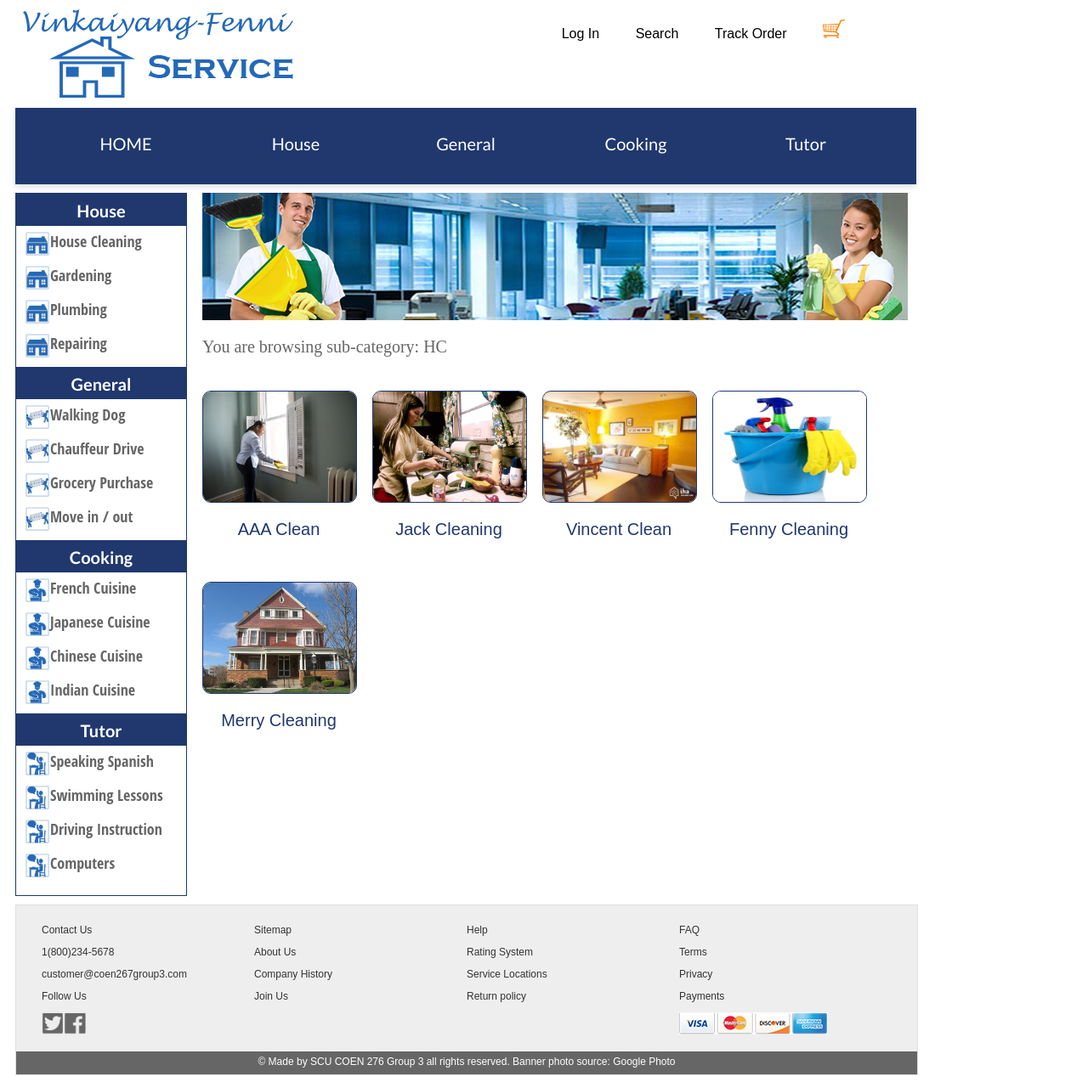
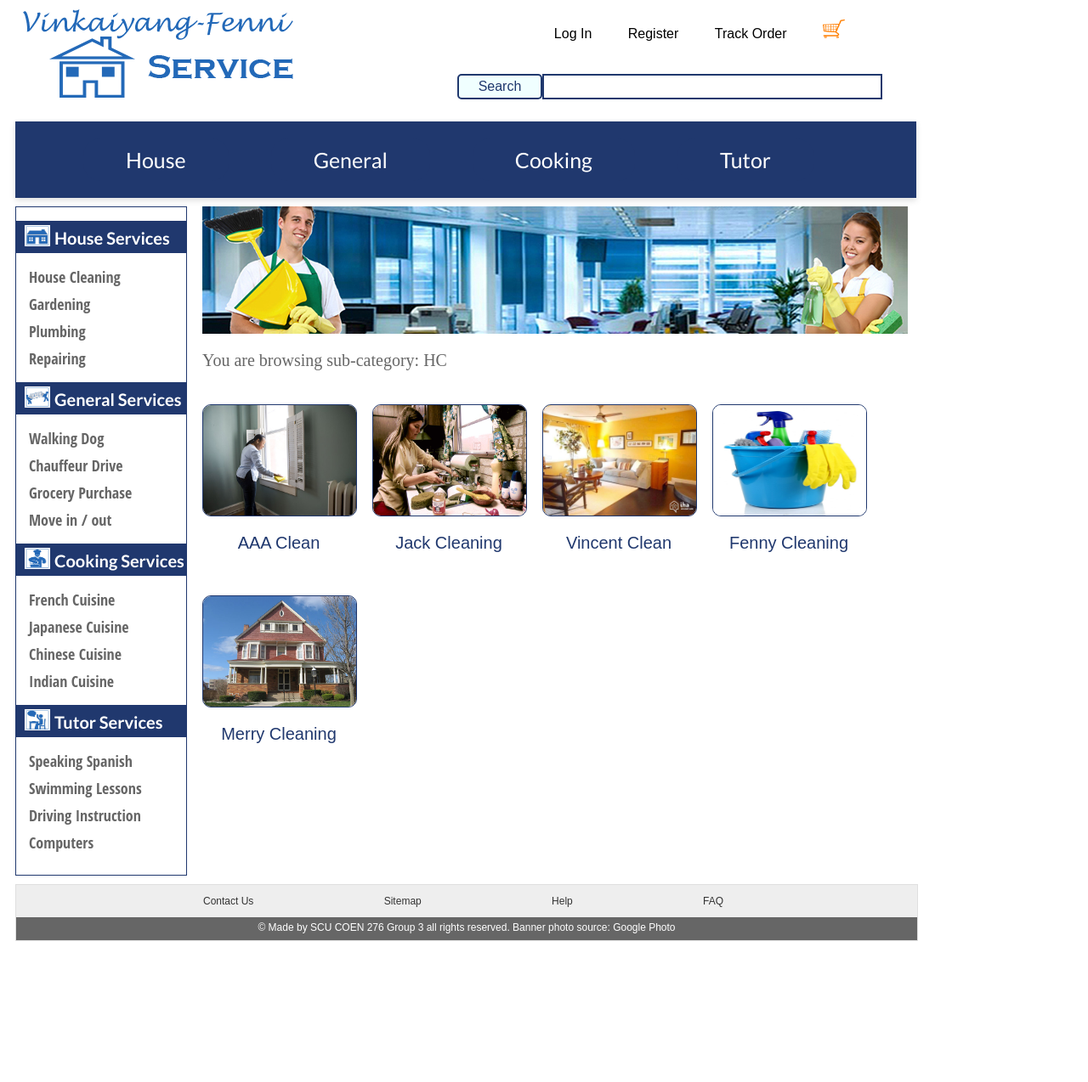
Before and after one commit to ServicesWeb/ServicesWeb, a PHP site: page /list.php?category=HC in a window 1280 px wide. Shown: the whole page at 85% size. After the commit the page ends 1108 px from the top, so only its background shows below. Run offline with PHP 8.4, Linux system fonts and the light colour scheme; data comes from the database, SQL or seed files in the repository; some libraries are stand-ins or nearby versions.

Commit message:
work continue after class

```diff
--- a/cart.php
+++ b/cart.php
@@ -229,6 +229,8 @@ $mysqli=NULL;
             }
         ?>
     </div> <!-- end of mainbody div -->
+    <p>Payments</p>
+     <img src="img/creditcard.jpg" alt="creditcard"/>
 <?php
     include 'foot.php';
     require 'close.php';
--- a/contactus.php
+++ b/contactus.php
@@ -13,6 +13,10 @@
         <input id="contactus_submit"type="submit" value="Submit"><br/>
     </fieldset>
 </form>
+<p>1(800)234-5678</p>
+<p>customer@coen267group3.com</p>
+<p>Follow Us</p>
+<img src="img/followus.png" alt="followus" width="55px"/>
 <?php
     include 'foot.php';
 ?>
--- a/foot.php
+++ b/foot.php
@@ -1,31 +1,12 @@
         <div id="footbar">
-                <div class="footbardiv">
-                    <p><a href="contactus.php">Contact Us</a></p>
-                    <p>1(800)234-5678</p>
-                    <p>customer@coen267group3.com</p>
-                    <p>Follow Us</p>
-                    <img src="img/followus.png" alt="followus" width="55px"/>
-                </div>
-                <div class="footbardiv">
-                    <p><a href="sitemap.php">Sitemap</a></p>
-                    <p>About Us</p>
-                    <p>Company History</p>
-                    <p>Join Us</p>
-                </div>
-                <div class="footbardiv">
-                    <p><a href="help.php">Help</a></p>
-                    <p>Rating System</p>
-                    <p>Service Locations</p>
-                    <p><a href="help.php">Return policy</a></p>
-                </div>
-
-                 <div class="footbardiv">
-                    <p><a href="help.php">FAQ</a></p>
-                    <p>Terms</p>
-                    <p>Privacy</p>
-                    <p>Payments</p>
-                     <img src="img/creditcard.jpg" alt="creditcard"/>
-                </div>
+            <div class="footbardiv">
+              <ul>
+                <li><a href="contactus.php">Contact Us</a></li>
+                <li><a href="sitemap.php">Sitemap</a></li>
+                <li><a href="help.php">Help</a></li>
+                <li><a href="help.php">FAQ</a></li>
+              </ul>
+            </div>
 
             <div class="footbarmadeby">© Made by SCU COEN 276 Group 3 all rights reserved. Banner photo source: Google Photo</div>
         </div>
--- a/header.php
+++ b/header.php
@@ -9,6 +9,7 @@
         <!-- this is headers beginning -->
         <div id="header">
             <a href="index.php"><img class="logo" src="img/logo.png" alt="logo"></a>
+
             <ul>
               <?php
                  if (empty($_COOKIE["userlogin"])) {
@@ -20,16 +21,22 @@
                  echo "<li><a href=\"logout.php\">Logout</a></li>";
                  }
                  ?>
-              <li><a href="search.php">Search</a></li>
+              <li><a href="search.php">Register</a></li>
               <li><a href="trackorder.php">Track Order</a></li>
               <li><a class="cart" href="cart.php"><img src="img/shopping-cart.png" /></a></li>
+            </ul>
 
-            </ul>
+            <form action="search.php">
+              <div id="searchWindow">
+                <input type="text" name="search" class="searchform">
+                <input type="submit" value="Search" class="searchsubmit">
+              </div>
+            </form>
         </div>
 
        <div id="menubar">
            <ul>
-              <li><a href="index.php">HOME</a></li>
+              <!--<li><a href="index.php">HOME</a></li>-->
               <li>House
                   <ul>
                       <li><a href="list.php?category=HC">House Cleaning</a></li>
@@ -48,18 +55,18 @@
               </li>
               <li>Cooking
                   <ul>
-                      <li><a href="list.php?category=FR">French</a></li>
-                      <li><a href="list.php?category=JA">Japanese</a></li>
-                      <li><a href="list.php?category=CH">Chinese</a></li>
-                      <li><a href="list.php?category=IN">Indian</a></li>
+                      <li><a href="list.php?category=FR">French Cuisine</a></li>
+                      <li><a href="list.php?category=JA">Japanese Cuisine</a></li>
+                      <li><a href="list.php?category=CH">Chinese Cuisine</a></li>
+                      <li><a href="list.php?category=IN">Indian Cuisine</a></li>
                   </ul>
               </li>
               <li>Tutor
                   <ul>
-                      <li><a href="list.php?category=SP">Spanish</a></li>
-                      <li><a href="list.php?category=SW">Swim</a></li>
-                      <li><a href="list.php?category=DR">Drive</a></li>
-                      <li><a href="list.php?category=CO">Computer</a></li>
+                      <li><a href="list.php?category=SP">Speaking Spanish</a></li>
+                      <li><a href="list.php?category=SW">Swimming Lessons</a></li>
+                      <li><a href="list.php?category=DR">Driving Instruction</a></li>
+                      <li><a href="list.php?category=CO">Computers</a></li>
                   </ul>
               </li>
             </ul>
--- a/list.php
+++ b/list.php
@@ -13,29 +13,40 @@
     <div id='mainbody'>
         <!-- left side of mainbody, showing categories -->
         <div id="categoryleft">
-            <h2>House</h2>
-                <p><img src="img/category_1.jpg"><a href="list.php?category=HC">House Cleaning</a></p>
-                <p><img src="img/category_1.jpg"><a href="list.php?category=GD">Gardening</a></p>
-                <p><img src="img/category_1.jpg"><a href="list.php?category=PB">Plumbing</a></p>
-                <p><img src="img/category_1.jpg"><a href="list.php?category=RP">Repairing</a></p>
 
-            <h2>General</h2>
-                <p><img src="img/category_2.jpg"><a href="list.php?category=WD">Walking Dog</a></p>
-                <p><img src="img/category_2.jpg"><a href="list.php?category=CD">Chauffeur Drive</a></p>
-                <p><img src="img/category_2.jpg"><a href="list.php?category=GP">Grocery Purchase</a></p>
-                <p><img src="img/category_2.jpg"><a href="list.php?category=MM">Move in &#47; out</a></p>
+            <ul id="manu1C"><img src="img/category_1.jpg"><h2>House Services</h2><br />
+              <div id="manu1">
+                <li><a href="list.php?category=HC">House Cleaning</a></li>
+                <li><a href="list.php?category=GD">Gardening</a></li>
+                <li><a href="list.php?category=PB">Plumbing</a></li>
+                <li><a href="list.php?category=RP">Repairing</a></li>
+              </div>
+            </ul>
 
-            <h2>Cooking</h2>
-                <p><img src="img/category_3.jpg"><a href="list.php?category=FR">French Cuisine</a></p>
-                <p><img src="img/category_3.jpg"><a href="list.php?category=JA">Japanese Cuisine</a></p>
-                <p><img src="img/category_3.jpg"><a href="list.php?category=CH">Chinese Cuisine</a></p>
-                <p><img src="img/category_3.jpg"><a href="list.php?category=IN">Indian Cuisine</a></p>
-
-            <h2>Tutor</h2>
-                <p><img src="img/category_4.jpg"><a href="list.php?category=SP">Speaking Spanish</a></p>
-                <p><img src="img/category_4.jpg"><a href="list.php?category=SW">Swimming Lessons</a></p>
-                <p><img src="img/category_4.jpg"><a href="list.php?category=DR">Driving Instruction</a></p>
-                <p><img src="img/category_4.jpg"><a href="list.php?category=CO">Computers</a></p>
+          <div id="manu2">
+            <ul><img src="img/category_2.jpg"><h2>General Services</h2><br />
+                <li><a href="list.php?category=WD">Walking Dog</a></li>
+                <li><a href="list.php?category=CD">Chauffeur Drive</a></li>
+                <li><a href="list.php?category=GP">Grocery Purchase</a></li>
+                <li><a href="list.php?category=MM">Move in &#47; out</a></li>
+            </ul>
+          </div>
+          <div id="manu3">
+            <ul><img src="img/category_3.jpg"><h2>Cooking Services</h2><br />
+                <li><a href="list.php?category=FR">French Cuisine</a></li>
+                <li><a href="list.php?category=JA">Japanese Cuisine</a></li>
+                <li><a href="list.php?category=CH">Chinese Cuisine</a></li>
+                <li><a href="list.php?category=IN">Indian Cuisine</a></li>
+            </ul>
+          </div>
+          <div id="manu4">
+            <ul><img src="img/category_4.jpg"><h2>Tutor Services</h2><br />
+                <li><a href="list.php?category=SP">Speaking Spanish</a></li>
+                <li><a href="list.php?category=SW">Swimming Lessons</a></li>
+                <li><a href="list.php?category=DR">Driving Instruction</a></li>
+                <li><a href="list.php?category=CO">Computers</a></li>
+            </ul>
+          </div>
         </div>
         <!-- right of mainbody showing seller list in one category -->
         <div id="categoryright">
--- a/main.css
+++ b/main.css
@@ -7,9 +7,11 @@ a{
     text-decoration: none;
 }
 
-/* ---------------------head.php--------------------------------------------- */
-img.imagenews{
-    float: left;
+/* ---------------------header.php--------------------------------------------- */
+#searchWindow{
+  float: right;
+  margin-top: -40px;
+  margin-right: 10px;
 }
 
 #header{
@@ -56,12 +58,12 @@ img.imagenews{
 #menubar{
     background-color: #20386E;
     height: 80px;
+    width:1030px;
     font-family: 'Lato', 'Helvetica Neue', "Helvetica", 'Arial', sans-serif;
     font-size: 20px;
+    color: white;
     padding-top:10px;
     padding-left: 30px;
-    color: white;
-    width:1030px;
     box-shadow: 0 0.15em 0.35em 0 rgba(0, 0, 0, 0.135);
 }
 
@@ -70,52 +72,95 @@ img.imagenews{
     font-size: 20px;
 }
 
-#menubar ul {
+div#menubar > ul {
     padding:0;
-    margin:0;
+    margin: 0;
     list-style-type: none;
 }
 
-#menubar li {
+#menubar > ul > li {
+    border-radius: 20px;
+    background-color: #20386E;
     float:left;
-    width:200px;
     font-family: 'Lato', 'Helvetica Neue', "Helvetica", 'Arial', sans-serif;
-    font-size: 20px;
+    font-size: 25px;
+    padding: 10px 50px 10px 50px;
+    margin-left: 50px;
+    margin-top: 10px;
+}
+#menubar > ul > li:hover {
+    color: #ff751a;
 }
 
-#menubar ul li {
-    position: relative;
-    width: 200px;
-    text-align: center;
-    margin-top: 20px;
-}
-#menubar ul li a:hover {
-    color: #4169E1;
-    box-shadow: 0 0 5px rgba(0, 0, 0, 0.125);
-    padding: 10px;
-}
-
-#menubar ul li:hover > ul {
+#menubar > ul > li:hover > ul {     /*for drop down list*/
     display: block;
     background-color: #20386E;
     padding: 10px;
 }
-#menubar ul ul {
+#menubar ul > li > ul {             /*for drop down list*/
     position: absolute;
     list-style: none;
     display: none;
 }
 
+#menubar > ul > li > ul > li{
+    position: relative;
+    width: 200px;
+    text-align: left;
+    margin-top: 20px;
+}
+#menubar > ul > li > ul > li > a:hover {
+    color: #4169E1;
+    /*box-shadow: 0 0 5px rgba(0, 0, 0, 0.125);*/
+    padding: 10px;
+}
 /* ----------------------------index.php--------------------------------------*/
 #mainbody{
     width:1050px;
 }
 
 #banner img{
-  width:1060px;
+  width:840px;
   height: 420px;
+  margin-top: 10px;
+  margin-bottom: 10px;
+  margin-right: -10px;
+  float: right;
 }
 
+div.leftbar{
+    margin-top: 10px;
+    border: #c1c1c1;
+    border-style: solid;
+    border-radius: 12px;
+    width: 200px;
+    height:200px;
+    float:left;
+}
+
+div.leftbar h3{
+    color: white;
+    background-color: #20386E;
+    border-radius: 10px;
+    height: 35px;
+    padding: 10px 0px 0px 0px;
+    margin: 0;
+    text-align:center;
+    font-family: 'Lato', 'Helvetica Neue', "Helvetica", 'Arial', sans-serif;
+}
+
+.leftbar ul li{
+    color: #666666;
+    font-family: 'Open Sans Condensed';
+    padding-bottom: 4px;
+    font-size: 20px;
+}
+
+#coupon{
+    list-style-image: url('img/coupon.jpg');
+}
+
+/*
 div.topbanner{
     margin-left: 30px;
     margin-top: 10px;
@@ -190,13 +235,13 @@ div.bottombanner h2{
 .bottombanner li a:hover{
   color:#4169E1;
 }
+*/
 
 /* ------------------------------foot.php----------------------------------- */
 #footbar{
     clear: both;
     background-color: #eeeeee;
     font-family: "arial";
-    padding-top: 10px;
     width: 1030px;
     font-size: 12px;
     padding-left: 30px;
@@ -206,13 +251,18 @@ div.bottombanner h2{
 }
 
 .footbardiv{
-    width: 250px;
-    float: left;
-    clear: right;
     text-align: left;
     color: #333;
-    margin-bottom: 20px;
 }
+.footbardiv ul li{
+  display: inline;
+  list-style-type: none;
+  padding-left: 150px;
+}
+.footbardiv a{
+    color: #333;
+}
+
 .footbarmadeby{
     background-color: #666;
     color: white;
@@ -223,9 +273,6 @@ div.bottombanner h2{
     height: 22px;
     padding-top: 5px;
     margin-left: -30px;
-}
-.footbardiv a{
-    color: #333;
 }
 
 /* -------------------------------list.php  --------------------------------*/
@@ -257,12 +304,45 @@ div.bottombanner h2{
     width: 180px;
     float: left;
     border: 1px #20386E solid;
-    padding-top: 0px;
-    padding-bottom: 10px;
-    padding-left: 10px;
-    padding-right: 10px;
+    padding: 0px 10px 10px 10px;  /*top, right, bottom, left*/
     margin-top: 10px;
     margin-bottom: 10px;
+}
+
+#categoryleft img{
+  width: 30px;
+  height: 25px;
+  padding-top: 5px;
+  padding-right: 5px;
+  float: left;
+  clear: right;
+}
+
+#categoryleft h2{
+    color: white;
+    background-color: #20386E;
+    height: 30px;
+    font-size: 20px;
+    margin: 0px -10px -10px -10px;
+    text-align:left;
+    padding-top: 8px;
+    font-family: 'lato';
+}
+#categoryleft a{
+    font-size: 18px;
+    color: #666666;
+    font-family:'Open Sans Condensed','lato';
+}
+#categoryleft a:hover{
+    color:orange;
+}
+#categoryleft ul{
+  margin-left: -40px;
+}
+#categoryleft li{
+    list-style-type: none;
+    margin-left: 5px;
+    padding-top: 8px;
 }
 
 #categoryright{
@@ -271,37 +351,6 @@ div.bottombanner h2{
     padding-top: 10px;
     font-size: 20px;
     color: #666666;
-}
-
-#categoryleft p>img{
-    float: left;
-    clear: right;
-}
-
-#categoryleft img{
-  width: 30px;
-  height: 30px;
-}
-
-#categoryleft h2{
-    color: white;
-    background-color: #20386E;
-    height: 30px;
-    font-size: 20px;
-    margin: 0px -10px -10px -10px;
-    text-align:center;
-    padding-top: 8px;
-    font-family: 'lato';
-}
-
-#categoryleft>p a{
-    font-size: 18px;
-    color: #666666;
-    font-family:'Open Sans Condensed','lato';
-}
-
-#categoryleft>p a:hover{
-    color:orange;
 }
 
 /*-------------------------------------profile.php --------------------------*/
@@ -404,10 +453,11 @@ label.contactusheading{
     height: 30px;
     font-size: 16px;
     border: solid #20386E 2px;
+    float: right;
 }
 
 .searchform{
-    width: 450px;
+    width: 400px;
 }
 
 .searchsubmit{
```
Also changed, not shown: index.php (+20 -5 lines), jquery.js (+9 -7 lines), profile.php (+7 -28 lines), search.php (+1 -6 lines), 3 other files.
